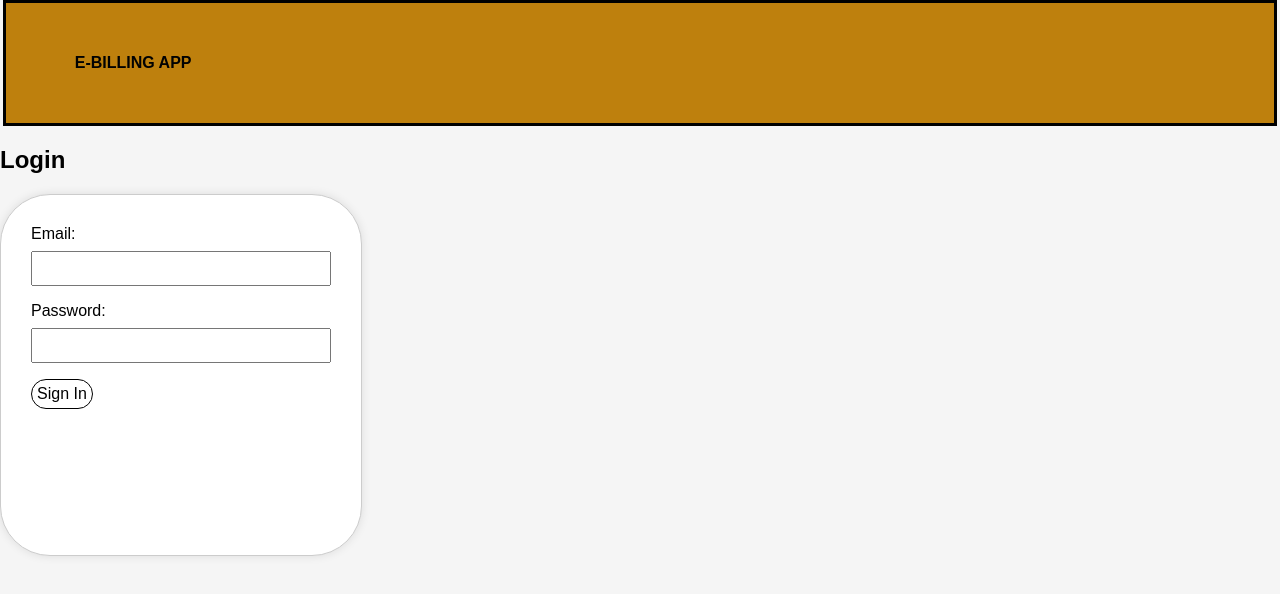
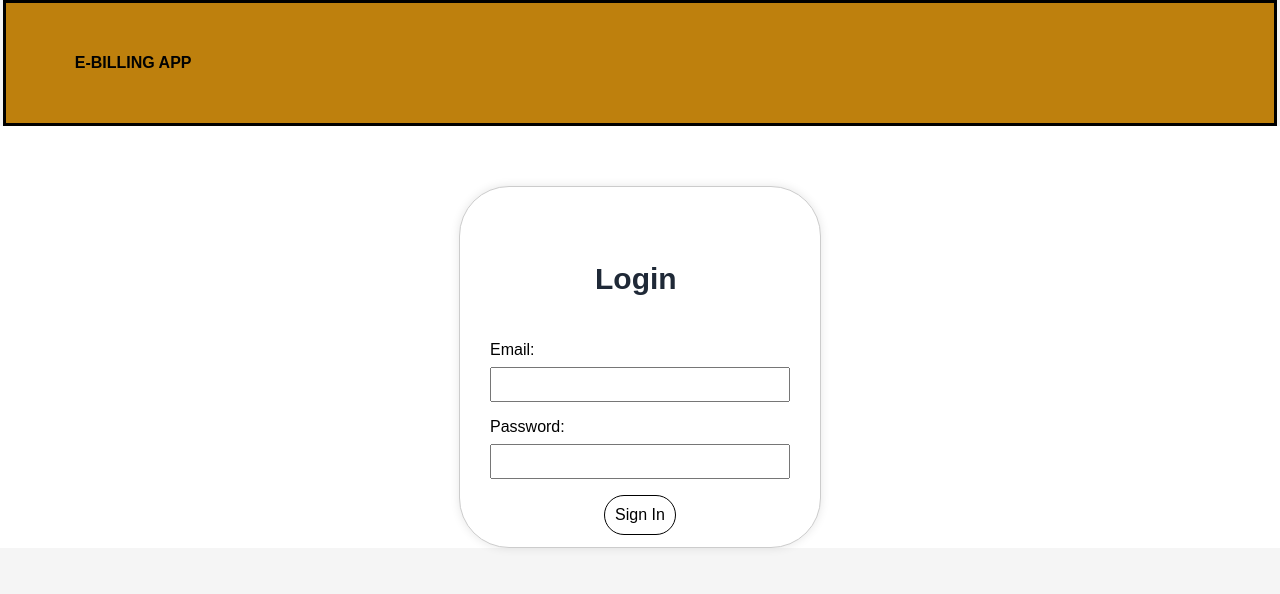
Before and after one commit to jadecrpn/E-Bayad-Center, a React (Create React App) app: page /login in a window 1280 px wide. Shown: the top 594 px of the page. Built offline with nearby package versions, Linux system fonts and the light colour scheme.

Commit message:
update for login

```diff
--- a/src/pages/login.js
+++ b/src/pages/login.js
@@ -36,18 +36,19 @@ const Login = () => {
     return (
         <main>
             <Navigation />
-            <Toaster richColors position="bottom-right" />
-            <div className="min-h-screen flex items-center justify-center bg-white">
-                <div className="max-w-md w-full p-8 bg-white shadow-2xl rounded-md border-3 border-slate-700">
-                    <h2 className="text-3xl font-extrabold text-gray-800 mb-6">Login</h2>
+            <Toaster richColors className='div-container-position' />
+            <div className="div-container1">
+
                     {errorMessage && (
                         <div className="text-red-500 mb-4 border-2 border-red-300 p-4 bg-red-200 rounded-md">
                             {errorMessage}
                         </div>
                     )}
+
                     <form onSubmit={handleSubmit}>
-                        <div className="mb-4">
-                            <label htmlFor="email" className="block text-gray-700 text-sm font-bold mb-2">
+                    <h2 className="head-title">Login</h2>
+                        <div className="outerBox">
+                            <label htmlFor="email" className="labelBox">
                                 Email:
                             </label>
                             <input
@@ -55,11 +56,12 @@ const Login = () => {
                                 id="email"
                                 value={formData.email}
                                 onChange={handleInputChange}
-                                className="w-full px-3 py-2 border border-gray-300 text-black rounded-md"
+                                className="inputBox"
                             />
                         </div>
-                        <div className="mb-4">
-                            <label htmlFor="password" className="block text-gray-700 text-sm font-bold mb-2">
+
+                        <div className="outerBox">
+                            <label htmlFor="password" className="labelBox">
                                 Password:
                             </label>
                             <input
@@ -67,17 +69,12 @@ const Login = () => {
                                 id="password"
                                 value={formData.password}
                                 onChange={handleInputChange}
-                                className="w-full px-3 py-2 border border-gray-300 text-black rounded-md"
+                                className="inputBox"
                             />
                         </div>
-                        <button
-                            type="submit"
-                            className="w-full bg-blue-500 text-white py-2 px-4 rounded-md hover:bg-blue-600"
-                        >
-                            Sign In
-                        </button>
+                        <button type="submit" className="signup_button"> Sign In </button>
                     </form>
-                </div>
+
             </div>
         </main>
     );
```
